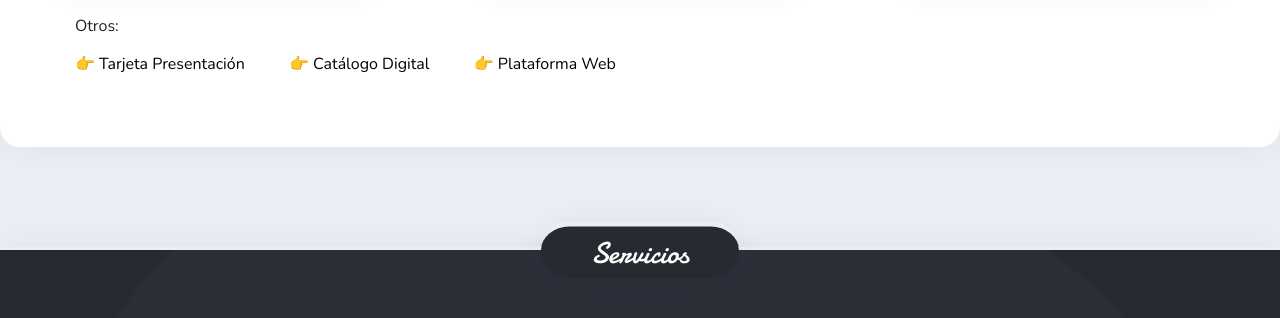
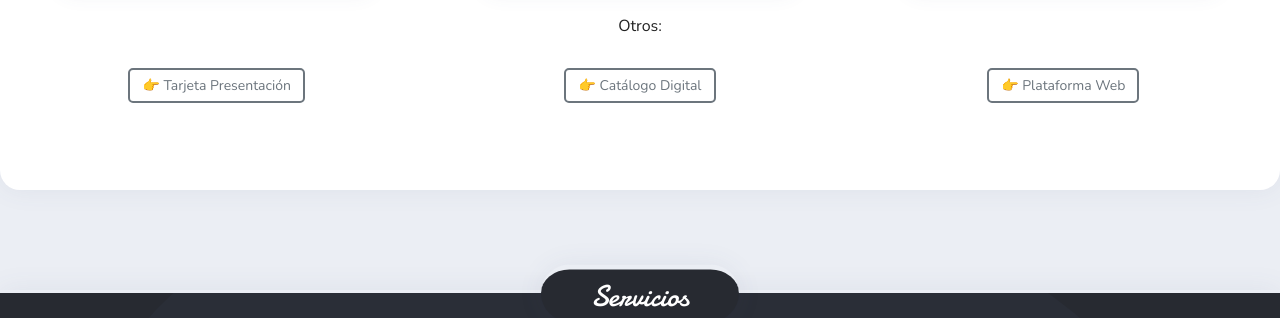
Before and after one commit to oswaldo-herrera/osher_group, a plain HTML site: page index.html in a window 1280 px wide. Shown: the part 2218-2536 px from the top of the page. Drawn offline with nearby package versions, Linux system fonts and the light colour scheme.

Commit message:
actualizaciones

```diff
--- a/css/style.css
+++ b/css/style.css
@@ -1079,3 +1079,24 @@ a.fc-white{
 .text-center{
     text-align: center;
 }
+
+.img-principal{
+    display: block; /* Evita márgenes extra */
+    margin: 0 auto; /* Centra horizontalmente */
+}
+.btn-custom{
+    display: inline-block;
+    padding: 6px 12px; /* Tamaño del botón */
+    font-size: 14px; /* Tamaño de fuente pequeño */
+    font-weight: 500;
+    color: #6c757d; /* Color del texto similar a btn-outline-secondary */
+    background-color: transparent; /* Sin fondo */
+    border: 2px solid #6c757d; /* Borde similar a outline-secondary */
+    border-radius: 5px; /* Bordes redondeados */
+    transition: all 0.3s ease-in-out; /* Transición suave */
+}
+
+.btn-custom:hover {
+    background-color: #6c757d; /* Color de fondo en hover */
+    color: white; /* Color de texto en hover */
+}
--- a/index.html
+++ b/index.html
@@ -114,9 +114,9 @@
             </div>
             <div class="col-balance">
                 <div class="sticky-img-dual" data-aos="fade-left">
-                    <img src="art/triada.png" alt="">
+                    <img src="art/triada.png" alt="" >
                     <img src="svg/blob.svg" alt="" class="blob">
-                    <img src="art/mobile_first.png" alt="">
+                    <img src="art/mobile.png" class="img-principal" alt="" >
                 </div>
             </div>
             <div class="sticky-img-dual-spacer"></div>
@@ -170,10 +170,10 @@
                 </div>
                 <div class="col-tri" data-aos="fade-left">
                     <article class="card-team">
-                        <img src="art/catalogo_digital.png" alt="">
+                        <img src="art/autoadmin.png" alt="">
                         <h3 class="title ff-damion">-- Web Autoadministrable --</h3>
                         <div class="info">
-                            <a class="color-blanco"  href="https://web-production-ec099.up.railway.app/" target="_blank">ver proyecto</a>
+                            <a class="color-blanco"  href="https://landing-example-main.fly.dev/" target="_blank">ver proyecto</a>
                             <h3 class="ff-damion">Beneficios múltiples:</h3>
                             <ul>
                                 <li>Gestión Independiente 🖥️</li>
@@ -189,12 +189,20 @@
                     </article>
                 </div>
             </div>
-            <div class="row marginleft">
-                <div class="col">
-                    <p>Otros:</p>
-                    <a class="color-negro marginrightslow"  href="https://gleeful-florentine-1ff601.netlify.app/" target="_blank">👉 Tarjeta Presentación</a>
-                    <a class="color-negro marginrightslow"  href="https://classy-cucurucho-737778.netlify.app/" target="_blank">👉 Catálogo Digital</a>
-                    <a class="color-negro "  href="https://www.triada.rocks/" target="_blank">👉 Plataforma Web</a>
+            <div class="row flex-just-center text-center" >
+                <p>Otros:</p>
+            </div>
+            <!-- <div class="row marginleft"> -->
+            <div class="row flex-just-center text-center" >
+
+                <div class="col-tri" data-aos="fade-right">
+                    <a class="color-negro  btn-custom"  href="https://gleeful-florentine-1ff601.netlify.app/" target="_blank">👉 Tarjeta Presentación</a>
+                </div>
+                <div class="col-tri" data-aos="fade-up">
+                    <a class="color-negro btn-custom"  href="https://classy-cucurucho-737778.netlify.app/" target="_blank">👉 Catálogo Digital</a>
+                </div>
+                <div class="col-tri" data-aos="fade-left">
+                    <a class="color-negro btn-custom"  href="https://www.triada.rocks/" target="_blank">👉 Plataforma Web</a>
                 </div>
 
             </div>
```
Also changed, not shown: art/autoadmin.png (added), art/autoadmin_2.png (added), art/mobile.png (added).
